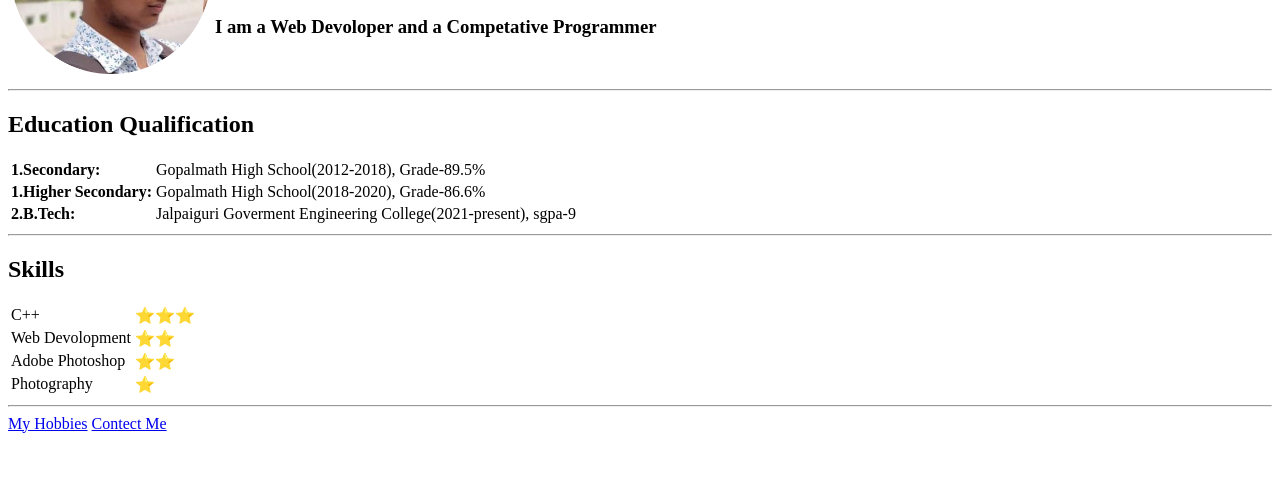
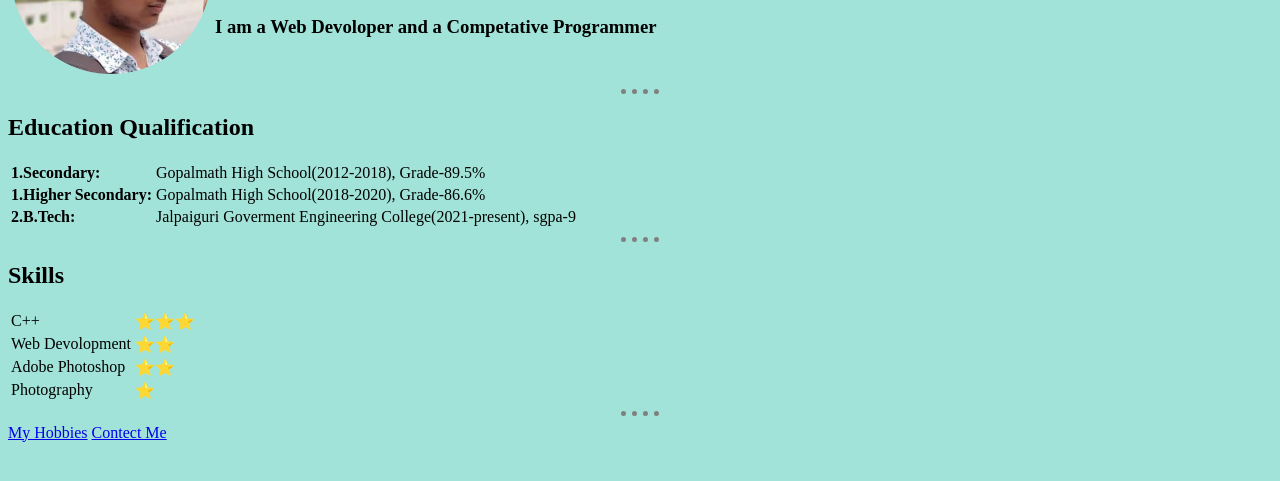
Before and after one commit to Rohan00001/CV, a plain HTML site: page index.html in a window 1280 px wide. Shown: the part 137-618 px from the top of the page. Drawn offline with Linux system fonts and the light colour scheme.

Commit message:
Update index.html

```diff
--- a/index.html
+++ b/index.html
@@ -5,6 +5,17 @@
     <meta http-equiv="X-UA-Compatible" content="IE=edge">
     <meta name="viewport" content="width=device-width, initial-scale=1.0">
     <title>CV</title>
+    <style>
+        body{
+            background-color: #A1E3D8;
+        }
+        hr{
+            width: 3%;
+            border-style: dotted none none none;
+            border-width: 5px;
+            border-color: gray;
+        }
+    </style>
 </head>
 <body>
     <table>
```
